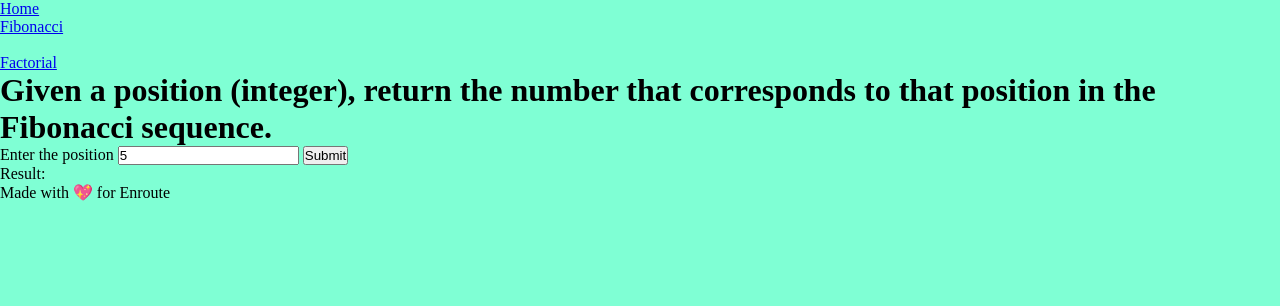
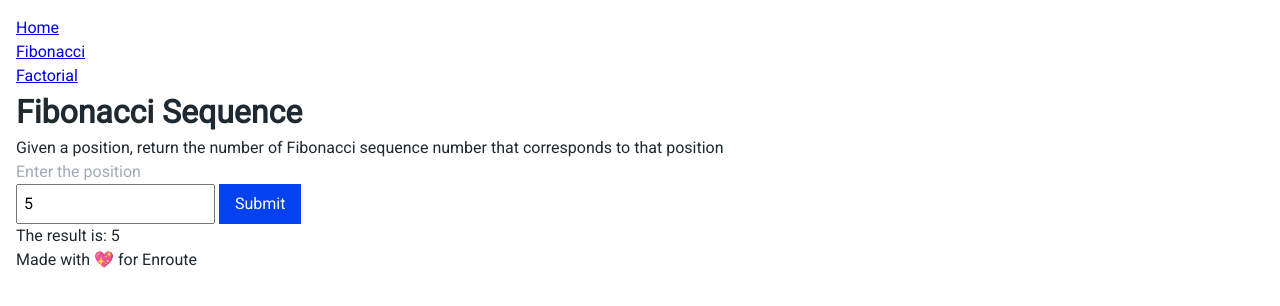
Before and after one commit to enroute-rockstars8g/js-css-html-assigment-grmnmtz, a plain HTML site: page pages/fibonacci.html in a window 1280 px wide. Both pictures are taken after typing "5" into the empty fields and a click on the button "Submit". Drawn offline with Linux system fonts and the light colour scheme.

Commit message:
add fibonacci functions and first styles of the site

```diff
--- a/pages/fibonacci.html
+++ b/pages/fibonacci.html
@@ -10,7 +10,8 @@
     <title>Fibonacci Exercise</title>
   </head>
   <body class="body">
-    <header class="header">
+    <div class="wrapper">
+      <header class="header">
         <nav>
             <ul>
                 <li><a href="../index.html">Home</a></li>
@@ -20,16 +21,22 @@
         </nav>
     </header>
     <main class="main">
-        <h1>Given a position (integer), return the number that corresponds to that position in the Fibonacci sequence.</h1>
+        <h1>Fibonacci Sequence</h1>
+        <p>Given a position, return the number of Fibonacci sequence number that corresponds to that position</p>
         <div>
-            <form>
+            <form class="fibonacci-form">
                 <label for="fibonacci">Enter the position</label>
+            <div>
                 <input type="number" name="fibonacci" id="fibonacci-input">
-                <button id="fibonacci-button">Submit</button>
+                <button class="submit-button" id="fibonacci-button">Submit</button>
+
+            </div>
             </form>
-            <p>Result: </p>
+            <p class="fibonacci-text">The result is: <span id="fibonacci-result"></span></p>
         </div>
     </main>
-    <footer class="footer">Made with &#128150 for Enroute </footer>
+    <footer class="footer">Made with &#128150 for Enroute</footer>
+    </div>
+
   </body>
 </html>
--- a/scripts/factorial.js
+++ b/scripts/factorial.js
@@ -1,4 +1,4 @@
-const factiorailInput = document.querySelector('#factorial-input')
+const factorialInput = document.querySelector('#factorial-input')
 const factorialButton = document.querySelector('#factorial-button')
 const factorialResult = document.querySelector('#factorial-result')
 factorialButton.addEventListener('click', handleFactorialSubmit)
@@ -30,12 +30,12 @@ function calculateFactorial(number) {
  * Prevents the default submit behaviour,
  * then assigns the result of the calculateFactorial function to a result constant.
  *
- * Finally, it modifies the factorialResult Node by appending the result constant as text content.
+ * Finally, it modifies the factorialResult DOM Node by appending the result constant as text content.
  *
  * @param {*} event
  */
 function handleFactorialSubmit(event) {
   event.preventDefault()
-  const result = calculateFactorial(Number(factiorailInput.value))
+  const result = calculateFactorial(Number(factorialInput.value))
   factorialResult.textContent = result
 }
--- a/scripts/fibonacci.js
+++ b/scripts/fibonacci.js
@@ -1,10 +1,44 @@
 const fibonacciInput = document.querySelector('#fibonacci-input')
 const fibonacciButton = document.querySelector('#fibonacci-button')
+const fibonacciResult = document.querySelector('#fibonacci-result')
+fibonacciButton.addEventListener('click', handleFibonacciSubmit)
 
-function handleSubmit(event) {
-  event.preventDefault()
-  console.log(event.target)
-  console.log(typeof Number(fibonacciButton.value))
+/**
+ *
+ * Given a positive valid integer position return the number that corresponds to the given position
+ * in the fibonacci sequence.
+ *
+ * @param {*} position
+ * @returns The number that corresponds to the position in the Fibonacci Sequence.
+ */
+function calculateFibonacci(position) {
+  if (position < 0) return 'Error'
+  if (position === 0) return 0
+
+  let prev = 0
+  let current = 1
+
+  for (let i = 1; i < position; i++) {
+    let temporal = current + prev
+    prev = current
+    current = temporal
+  }
+
+  return current
 }
 
-fibonacciButton.addEventListener('click', handleSubmit)
+/**
+ *
+ * When the submit button is clicked:
+ * Prevents the default submit behaviour,
+ * then assigns the result of the calculateFibonacci function to a result constant.
+ *
+ * Finally, it modifies the fibonacciResult DOM Node by appending the result constant as text content.
+ *
+ * @param {*} event
+ */
+function handleFibonacciSubmit(event) {
+  event.preventDefault()
+  const result = calculateFibonacci(Number(fibonacciInput.value))
+  fibonacciResult.textContent = result
+}
--- a/styles/index.css
+++ b/styles/index.css
@@ -1,9 +1,96 @@
+/*
+
+Note: Part of this custom CSS reset is from Josh Comeau who is a Frontend Engineer I've learnt a lot
+since I started following him months ago.
+
+For reference:
+https://www.joshwcomeau.com/css/custom-css-reset/
+
+*/
+
+@import url('https://fonts.googleapis.com/css2?family=Roboto&family=Source+Sans+Pro&display=swap');
+
+/*
+  1. Use a more-intuitive box-sizing model.
+*/
+
+*,
+*::before,
+*::after {
+  box-sizing: border-box;
+}
+
+/*
+  2. Remove default margin and default padding.
+*/
 * {
-  box-sizing: border-box;
   margin: 0;
   padding: 0;
 }
 
-.body {
-  background-color: aquamarine;
+/*
+  3. Allow percentage-based heights in the application
+*/
+html,
+body {
+  height: 100%;
+  font-family: 'Roboto', sans-serif;
+  background-color: #fefffe;
+  color: #1e2932;
 }
+
+/*
+  Typographic tweaks!
+  4. Add accessible line-height
+  5. Improve text rendering
+*/
+body {
+  line-height: 1.5;
+  -webkit-font-smoothing: antialiased;
+}
+
+/*
+  7. Remove built-in form typography styles
+*/
+input,
+button,
+textarea,
+select {
+  font: inherit;
+}
+
+/*
+  8. Avoid text overflows
+*/
+p,
+h1,
+h2,
+h3,
+h4,
+h5,
+h6 {
+  overflow-wrap: break-word;
+}
+
+.submit-button {
+  background-color: #0242f0;
+  border: none;
+  color: #fefffe;
+  padding: 8px 16px;
+}
+
+label {
+  color: #a1abb9;
+}
+
+input {
+  padding: 6px;
+}
+
+.wrapper {
+  padding: 16px;
+}
+
+li {
+  list-style: none;
+}
```
Also changed, not shown: index.html (+4 -1 lines), pages/factorial.html (+10 -3 lines).
